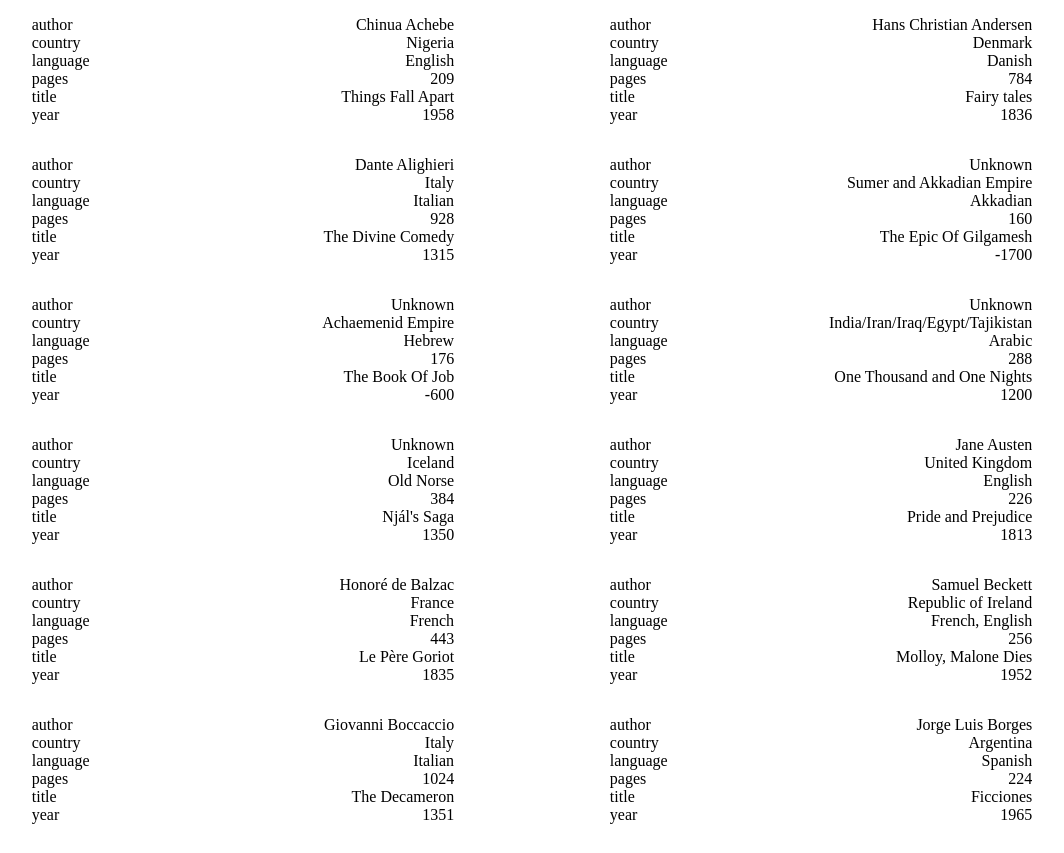
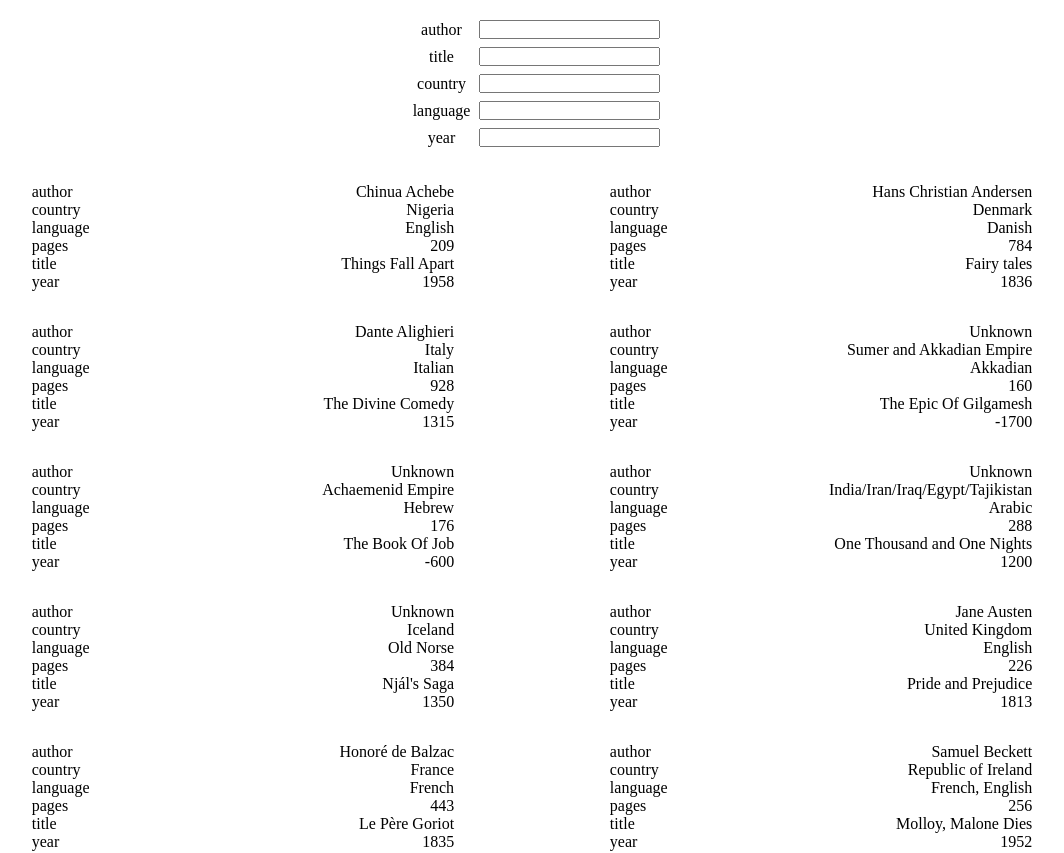
Before and after one commit to derrickholleman/books-filter-challenge, a React (Create React App) app: page / in a window 1280 px wide. Shown: the top 853 px of the page, without its empty margins (108-1172 px from the left). Built offline with nearby package versions, Linux system fonts and the light colour scheme.

Commit message:
search form styling done

```diff
--- a/src/App.css
+++ b/src/App.css
@@ -25,6 +25,27 @@
   justify-content: space-between;
 }
 
+.search-form {
+  display: flex;
+  flex-direction: column;
+  margin: 1rem auto;
+}
+
+.search-form div {
+  display: flex;
+  justify-content: center;
+  align-items: center;
+}
+
+label {
+  min-width: 75px;
+}
+
+input {
+  min-width: 150px;
+  margin: 0.25rem 0;
+}
+
 @media screen and (max-width: 787px) {
   .book {
     width: 50%;
--- a/src/App.js
+++ b/src/App.js
@@ -1,11 +1,14 @@
 import { useState } from "react";
 import "./App.css";
 import Book from "./Book";
+import SearchForm from "./SearchForm";
 const booksData = require("./books.json");
 
 function App() {
   return (
     <div className="App">
+      <SearchForm />
+
       <div className="books">
         {booksData.map((book, index) => (
           <Book key={index} book={book} />
--- /dev/null
+++ b/src/SearchForm.jsx
@@ -0,0 +1,30 @@
+import React from "react";
+
+const SearchForm = () => {
+  return (
+    <div className="search-form">
+      <div>
+        <label htmlFor="author">author</label>
+        <input type="text" />
+      </div>
+      <div>
+        <label htmlFor="title">title</label>
+        <input type="text" />
+      </div>
+      <div>
+        <label htmlFor="country">country</label>
+        <input type="text" />
+      </div>
+      <div>
+        <label htmlFor="language">language</label>
+        <input type="text" />
+      </div>
+      <div>
+        <label htmlFor="year">year</label>
+        <input type="text" />
+      </div>
+    </div>
+  );
+};
+
+export default SearchForm;
```
